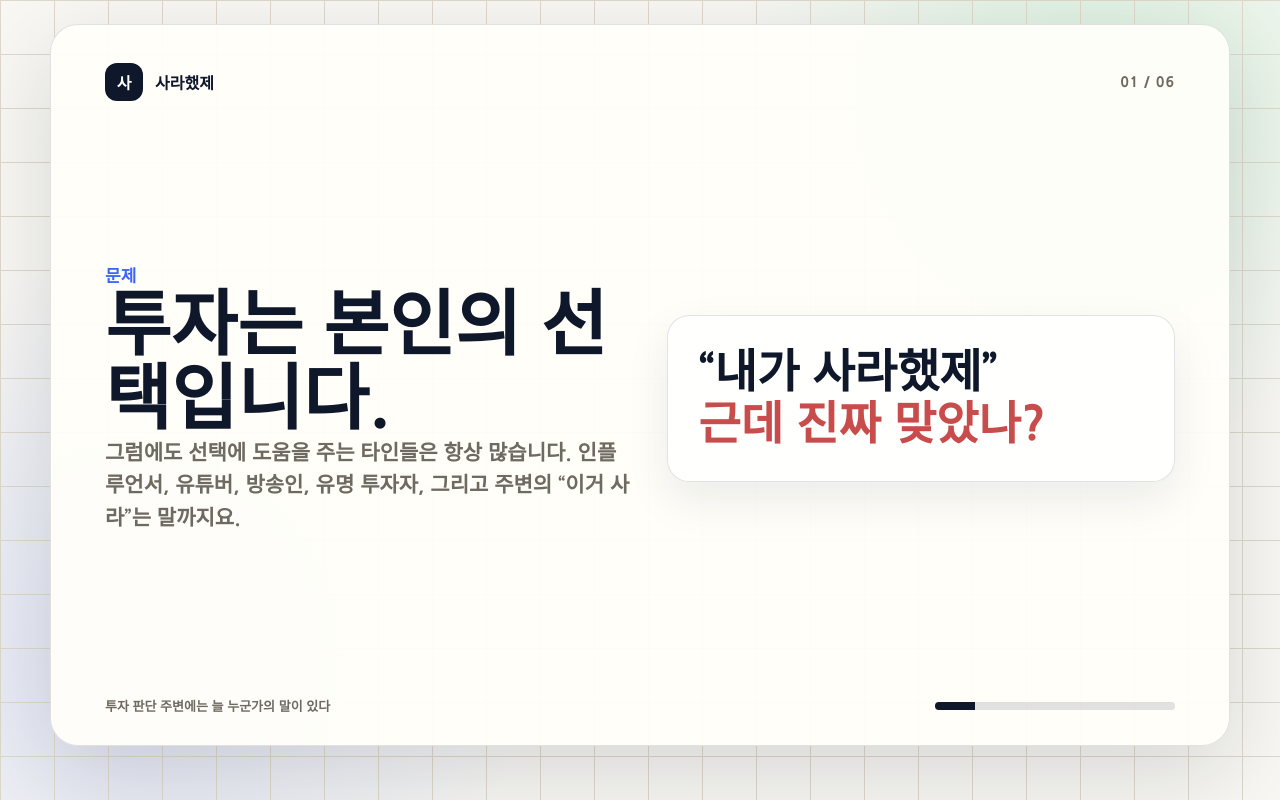
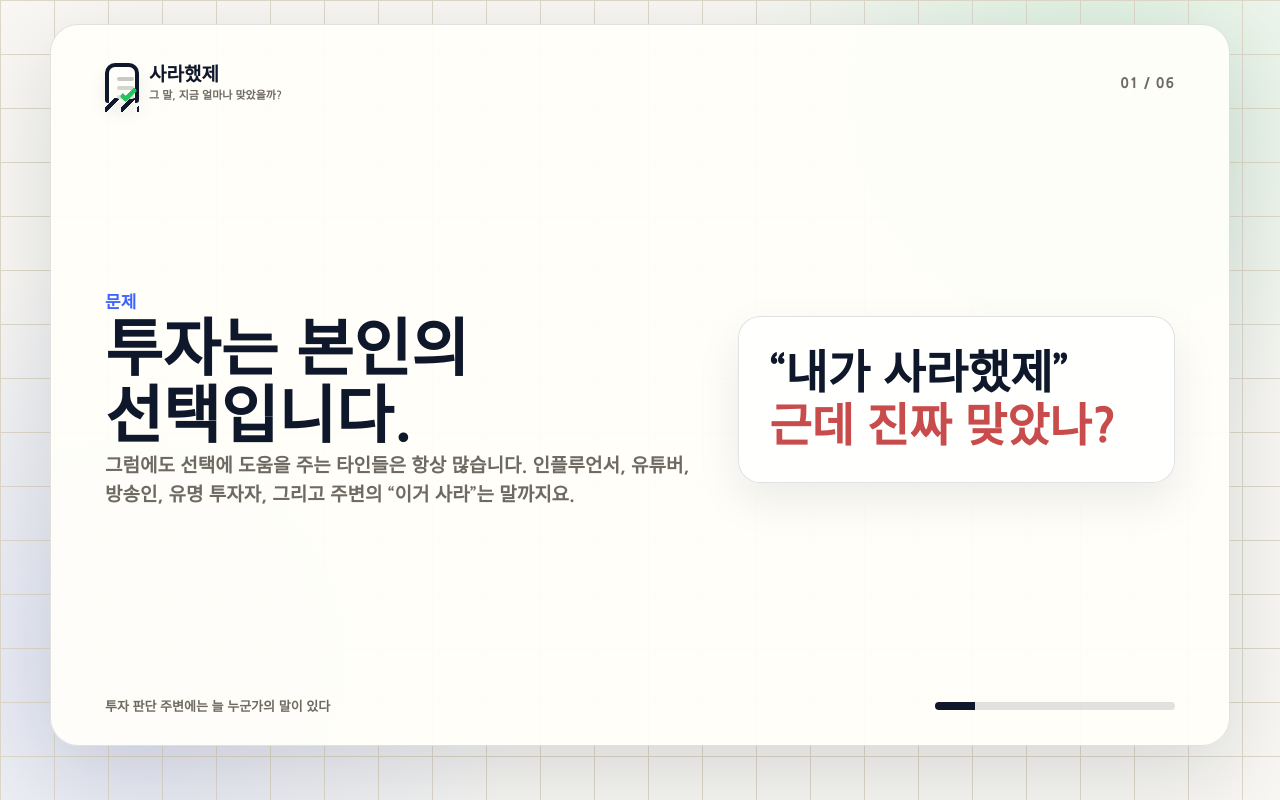
Before and after one commit to danhenney/duaihackathon, a website: page docs/presentation.html in a window 1280 px wide. Drawn offline with Linux system fonts and the light colour scheme.

Commit message:
Polish presentation typography and logo

```diff
--- a/docs/presentation.html
+++ b/docs/presentation.html
@@ -67,8 +67,78 @@
       .brand {
         display: flex;
         align-items: center;
-        gap: 12px;
+        gap: 11px;
+      }
+
+      .brand-logo {
+        display: flex;
+        align-items: center;
+        gap: 10px;
+      }
+
+      .brand-mark {
+        position: relative;
+        width: 34px;
+        height: 40px;
+        flex: 0 0 auto;
+        border: 4px solid var(--ink);
+        border-bottom: 0;
+        border-radius: 10px 10px 3px 3px;
+        background: var(--paper);
+        box-shadow: 0 8px 18px rgba(15, 23, 42, 0.08);
+      }
+
+      .brand-mark::before {
+        content: "";
+        position: absolute;
+        left: -4px;
+        right: -4px;
+        bottom: -9px;
+        height: 14px;
+        background:
+          linear-gradient(135deg, transparent 0 7px, var(--ink) 7px 11px, transparent 11px) left bottom / 16px 14px repeat-x;
+      }
+
+      .brand-mark::after {
+        content: "";
+        position: absolute;
+        left: 8px;
+        top: 10px;
+        width: 17px;
+        height: 4px;
+        border-radius: 999px;
+        background: #c9c9c4;
+        box-shadow: 0 9px 0 #d5d5d0, 0 18px 0 #deded9;
+      }
+
+      .brand-mark span {
+        position: absolute;
+        left: 11px;
+        top: 22px;
+        width: 17px;
+        height: 9px;
+        border-left: 5px solid var(--green);
+        border-bottom: 5px solid var(--green);
+        transform: rotate(-45deg);
+        border-radius: 3px;
+        z-index: 2;
+      }
+
+      .brand-copy {
+        display: grid;
+        gap: 2px;
+      }
+
+      .brand-name {
+        font-size: 19px;
         font-weight: 800;
+        line-height: 1;
+      }
+
+      .brand-tagline {
+        color: var(--muted);
+        font-size: 11px;
+        font-weight: 700;
       }
 
       .mark {
@@ -96,23 +166,27 @@
       }
 
       .two {
-        grid-template-columns: minmax(0, 1.02fr) minmax(360px, 0.98fr);
+        grid-template-columns: minmax(0, 1.16fr) minmax(340px, 0.84fr);
         align-items: center;
-        gap: 34px;
+        gap: 30px;
       }
 
       h1, h2, h3, p { margin: 0; }
 
       h1 {
         max-width: 900px;
-        font-size: clamp(42px, 5.6vw, 76px);
-        line-height: 1.03;
+        font-size: clamp(40px, 4.9vw, 66px);
+        line-height: 1.08;
+        word-break: keep-all;
+        overflow-wrap: normal;
       }
 
       h2 {
         max-width: 930px;
-        font-size: clamp(34px, 4.2vw, 58px);
-        line-height: 1.12;
+        font-size: clamp(32px, 3.65vw, 50px);
+        line-height: 1.16;
+        word-break: keep-all;
+        overflow-wrap: normal;
       }
 
       h3 {
@@ -122,9 +196,10 @@
 
       p {
         color: var(--muted);
-        font-size: 19px;
+        font-size: 18px;
         font-weight: 700;
         line-height: 1.55;
+        word-break: keep-all;
       }
 
       .eyebrow {
@@ -135,7 +210,7 @@
 
       .lead {
         max-width: 820px;
-        font-size: 21px;
+        font-size: 19px;
       }
 
       .quote-box,
@@ -403,7 +478,7 @@
   <body>
     <main class="deck">
       <section class="slide active">
-        <header><div class="brand"><span class="mark">사</span>사라했제</div><div class="page">01 / 06</div></header>
+        <header><div class="brand brand-logo"><span class="brand-mark"><span></span></span><span class="brand-copy"><span class="brand-name">사라했제</span><span class="brand-tagline">그 말, 지금 얼마나 맞았을까?</span></span></div><div class="page">01 / 06</div></header>
         <div class="content two">
           <div>
             <p class="eyebrow">문제</p>
@@ -416,7 +491,7 @@
       </section>
 
       <section class="slide">
-        <header><div class="brand"><span class="mark">사</span>사라했제</div><div class="page">02 / 06</div></header>
+        <header><div class="brand brand-logo"><span class="brand-mark"><span></span></span><span class="brand-copy"><span class="brand-name">사라했제</span><span class="brand-tagline">그 말, 지금 얼마나 맞았을까?</span></span></div><div class="page">02 / 06</div></header>
         <div class="content two">
           <div>
             <p class="eyebrow">문제</p>
@@ -433,7 +508,7 @@
       </section>
 
       <section class="slide">
-        <header><div class="brand"><span class="mark">사</span>사라했제</div><div class="page">03 / 06</div></header>
+        <header><div class="brand brand-logo"><span class="brand-mark"><span></span></span><span class="brand-copy"><span class="brand-name">사라했제</span><span class="brand-tagline">그 말, 지금 얼마나 맞았을까?</span></span></div><div class="page">03 / 06</div></header>
         <div class="content two">
           <div>
             <p class="eyebrow">개선안</p>
@@ -455,7 +530,7 @@
       </section>
 
       <section class="slide">
-        <header><div class="brand"><span class="mark">사</span>사라했제</div><div class="page">04 / 06</div></header>
+        <header><div class="brand brand-logo"><span class="brand-mark"><span></span></span><span class="brand-copy"><span class="brand-name">사라했제</span><span class="brand-tagline">그 말, 지금 얼마나 맞았을까?</span></span></div><div class="page">04 / 06</div></header>
         <div class="content two">
           <div>
             <p class="eyebrow">핵심 화면</p>
@@ -478,7 +553,7 @@
       </section>
 
       <section class="slide">
-        <header><div class="brand"><span class="mark">사</span>사라했제</div><div class="page">05 / 06</div></header>
+        <header><div class="brand brand-logo"><span class="brand-mark"><span></span></span><span class="brand-copy"><span class="brand-name">사라했제</span><span class="brand-tagline">그 말, 지금 얼마나 맞았을까?</span></span></div><div class="page">05 / 06</div></header>
         <div class="content">
           <p class="eyebrow">방법론</p>
           <h2>X, YouTube, Telegram, Web Search에서 원문과 시점을 확보합니다.</h2>
@@ -494,7 +569,7 @@
       </section>
 
       <section class="slide">
-        <header><div class="brand"><span class="mark">사</span>사라했제</div><div class="page">06 / 06</div></header>
+        <header><div class="brand brand-logo"><span class="brand-mark"><span></span></span><span class="brand-copy"><span class="brand-name">사라했제</span><span class="brand-tagline">그 말, 지금 얼마나 맞았을까?</span></span></div><div class="page">06 / 06</div></header>
         <div class="content closing">
           <div>
             <p class="eyebrow">확장</p>
```
